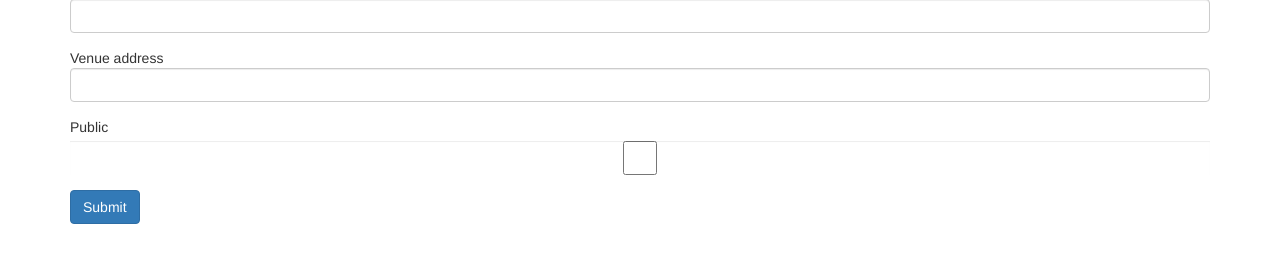
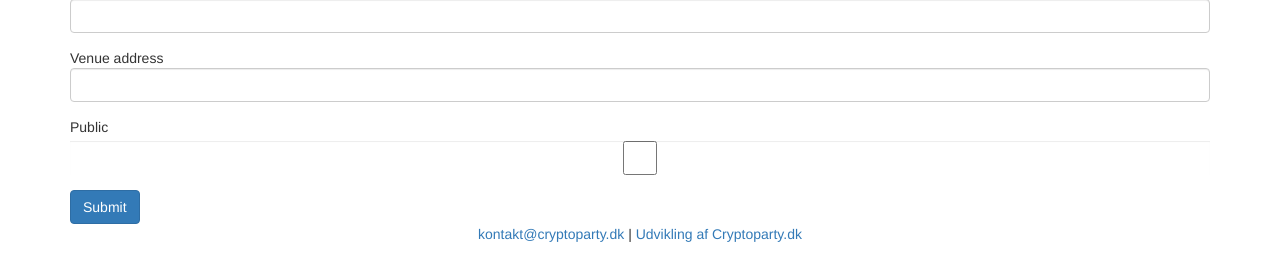
Before and after one commit to cryptopartydk/cryptoparty.dk, a Django app: page /parties/create in a window 1280 px wide. Shown: the part 618-892 px from the top of the page. Before the commit the page ends 842 px from the top, so only its background shows below. Run offline with Django 3.2, Linux system fonts and the light colour scheme; the visitor is signed in with stand-in values (Sample User, id 1); data that the repository does not hold is empty; some libraries are stand-ins or nearby versions.

Commit message:
Adding very basic footer (not basic in terms of html/css though...)

```diff
--- a/cryptoparty/static_src/css/custom.css
+++ b/cryptoparty/static_src/css/custom.css
@@ -1,3 +1,6 @@
+body, html {
+  height: 100%;
+}
 .jumbotron {
     margin-top: -20px;
 }
@@ -41,3 +44,15 @@
 .box.center .btn {
     margin: 40px auto;
 }
+
+#wrapper {
+    min-height: 100%;
+    height: auto !important;
+    height: 100%;
+    margin: 0 auto -50px;
+}
+
+#footer, .push {
+    height: 50px;
+    text-align: center;
+}
--- a/cryptoparty/templates/base.html
+++ b/cryptoparty/templates/base.html
@@ -20,6 +20,7 @@
   </head>
   <body>
 
+    <div id="wrapper">
       <nav class="navbar navbar-inverse">
         <div class="container">
           <div class="navbar-header">
@@ -75,7 +76,16 @@
       <div class="container">
       {% block content %}
       {% endblock %}
-    </div> <!-- /container -->
+      </div>
+      <div class="push"></div>
+    </div>
+
+    <div id="footer">
+      <a href="mailto:kontakt@cryptoparty.dk">kontakt@cryptoparty.dk</a> |
+      <a href="https://github.com/cryptopartydk/cryptoparty.dk">
+          Udvikling af Cryptoparty.dk
+      </a>
+    </div>
 
     <script src="{% static 'js/jquery-2.1.3.min.js' %}"></script>
     <script src="{% static 'js/bootstrap.min.js' %}"></script>
```
Lines whose indentation alone changed are shown as unchanged.
